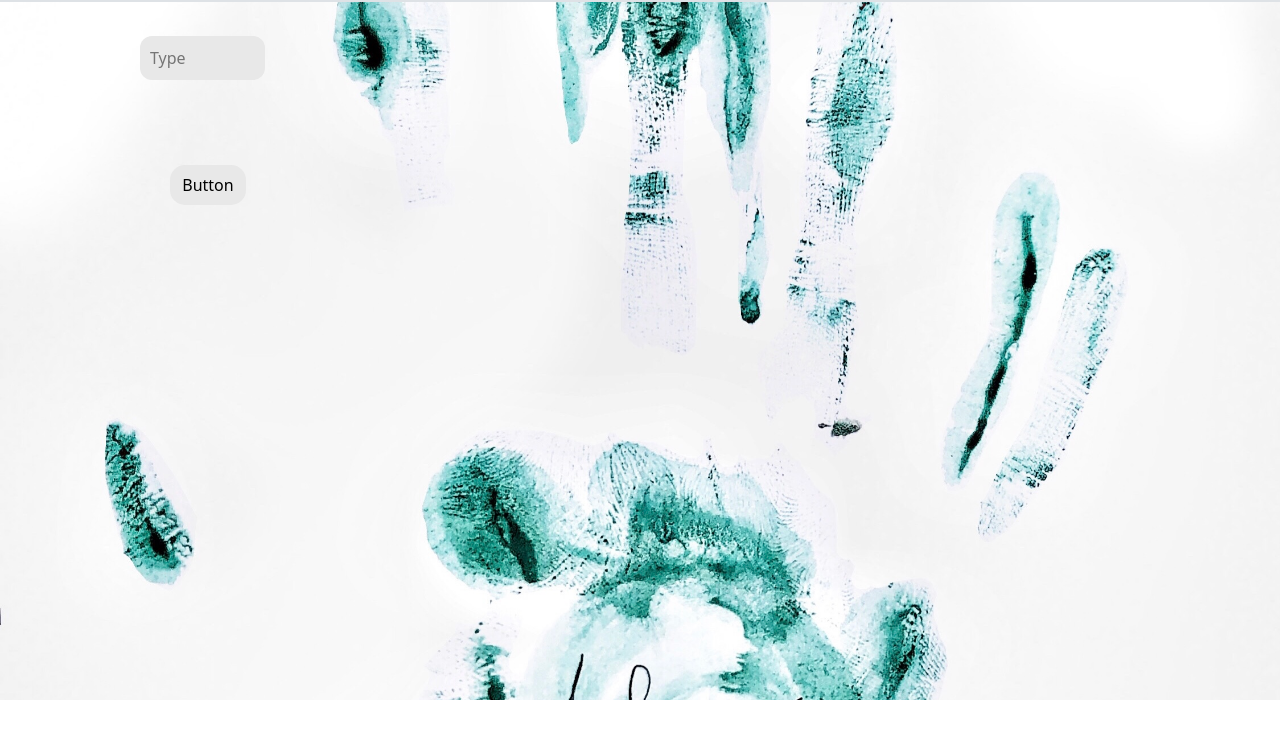
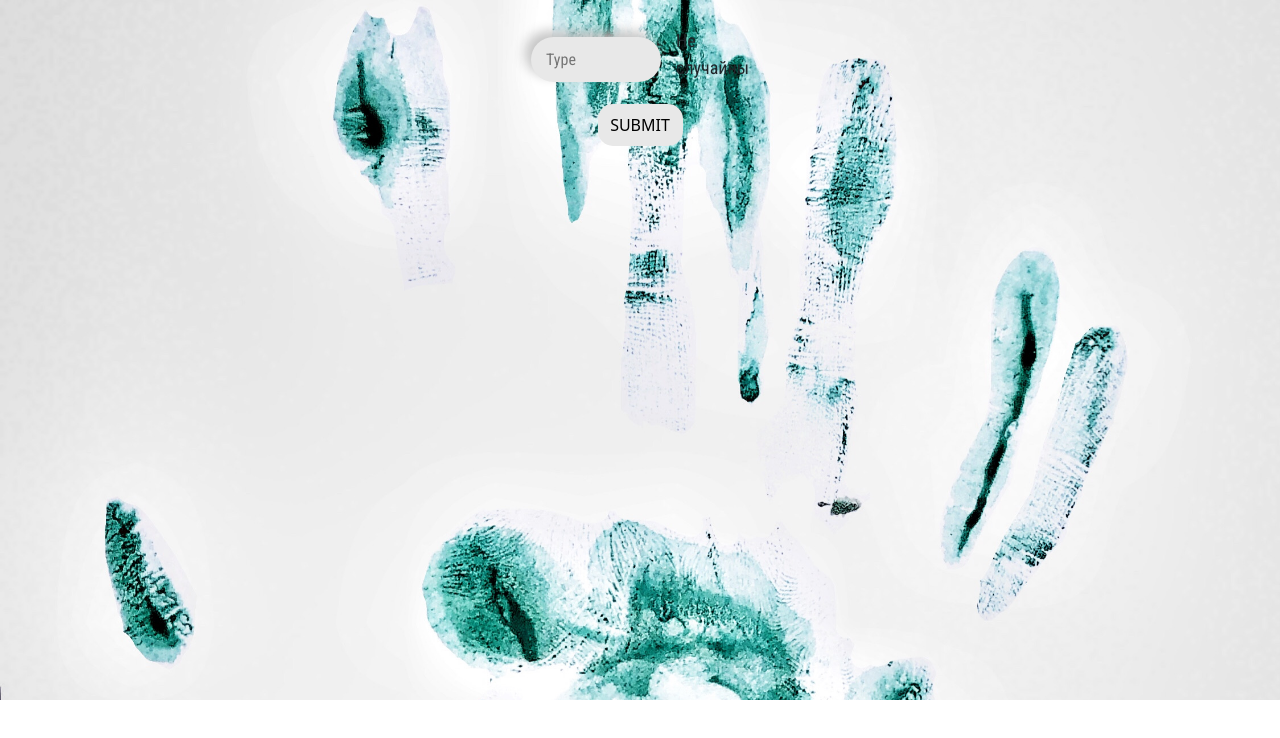
Before and after one commit to yourvows/happybirthday, a website: page index.html in a window 1280 px wide. Drawn offline with nearby package versions, Linux system fonts and the light colour scheme.

Commit message:
changes main

```diff
--- a/assets/style/style.css
+++ b/assets/style/style.css
@@ -1,45 +1,62 @@
+@import url('https://fonts.googleapis.com/css2?family=Roboto+Condensed&display=swap');
+
 * {
   margin: 0;
   padding: 0;
   box-sizing: border-box;
   list-style: none;
   scroll-behavior: smooth;
+
 }
 
 html,
 body {
   overflow-x: hidden;
+  overflow-y: hidden;
 }
 
-body {
-  position: relative;
+.text {
+  font-size: 18px;
+  font-weight: 400;
+  font-family: 'Roboto Condensed', sans-serif;
 }
 
-body {
-  overflow-y: hidden;
+.border {
+  padding-top: 27px;
+  gap: 15px;
+  border: none !important;
+  display: flex;
+  justify-content: center;
 }
 
 .banner {
   width: 100%;
   height: 700px;
-  background-image: url('../img/BG1.JPG');
+  background-image: url('../img/bgmain.JPEG');
   background-position: center;
   background-repeat: no-repeat;
   background-size: cover;
-  position: relative;
 }
 
 /* input */
 .input {
-  position: absolute;
-  top: 36px;
-  left: 140px;
+  font-family: 'Roboto Condensed', sans-serif;
+  height: 45px;
+  width: 140px;
+  margin: 10px 0;
   border: none;
+  border-radius: 25px;
+  padding: 0px 15px;
+  background-color: #e8e8e8;
+  box-shadow: 0px 0px 9px 6px transparent, -6px -6px 12px #c5c5c5;
+  max-width: 130px;
+
+  /* border: none;
   border-radius: 12px;
   padding: 10px;
   background-color: #e8e8e8;
   font-size: medium;
-  max-width: 125px;
+  max-width: 125px; */
 }
 
 .input:focus {
@@ -47,12 +64,13 @@ body {
 }
 
 /* Submit */
+.btn{
+  display: flex;
+  justify-content: center;
+}
 button {
-  position: absolute;
-  top: 165px;
-  left: 170px;
-  width: 76px;
-  height: 40px;
+  width: 85px;
+  height: 42px !important;
   border: none;
   border-radius: 15px;
   background: transparent;
@@ -62,7 +80,6 @@ button {
 button::after {
   pointer-events: none;
   content: "";
-  position: absolute;
   top: 120%;
   left: 0;
   height: 100%;
@@ -75,7 +92,7 @@ button::after {
 
 button:hover {
   color: var(--btn-color);
-  background-color: var(--glow-color);
+  background-color: grey;
   box-shadow: 0 0 1em .25em var(--glow-color),
     0 0 4em 2em var(--glow-spread-color),
     inset 0 0 .75em .25em var(--glow-color);
--- a/index.html
+++ b/index.html
@@ -17,7 +17,10 @@
   <section class="banner">
     <div class="border">
       <input id="password" type="text" name="text" class="input" placeholder="Type">
-      <button id="submit" onClick="op()">Button</button>
+      <p class="text">Не <br> случайны</p>
+    </div>
+    <div class="btn">
+      <button id="submit" onClick="op()">SUBMIT</button>
     </div>
   </section>
 
```
Also changed, not shown: assets/img/bgmain.JPEG (added).
